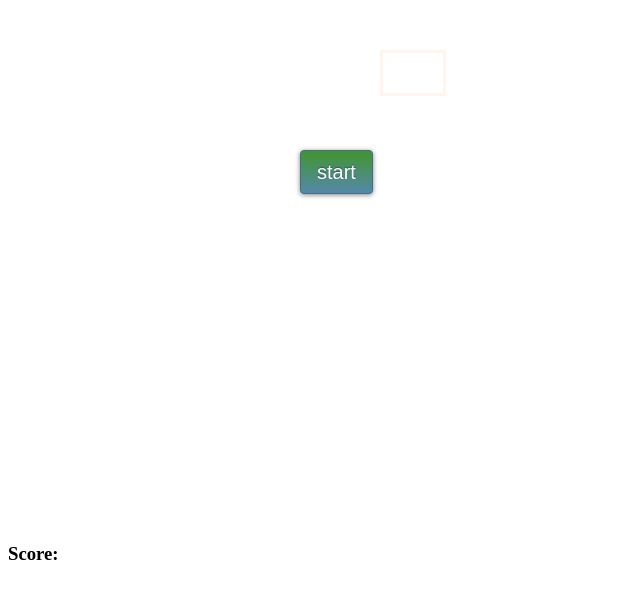
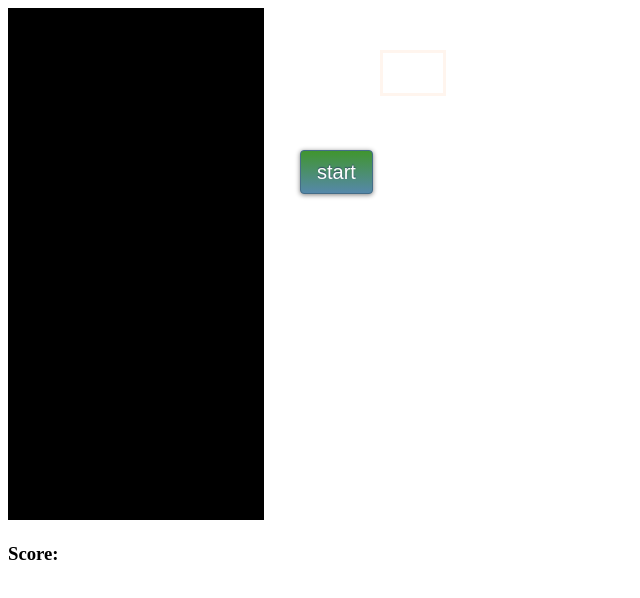
Before and after one commit to NoahPage99/CSC481-Tetris, a plain HTML site: page index.html in a window 1280 px wide. Shown: the whole page, without its empty margins (0-640 px from the left). Drawn offline with Linux system fonts and the light colour scheme.

Commit message:
update README.md

```diff
--- a/index.html
+++ b/index.html
@@ -8,7 +8,7 @@
     <link href="style.css" rel="stylesheet" type="text/css" />
 
 	<script type="text/javascript" src="gl-matrix.js"></script>
-    <script type="text/javascript" src="js.js"></script>
+    <script type="text/javascript" src="tetris.js"></script>
 
 
   </head>
```
Also changed, not shown: 1 other file.
